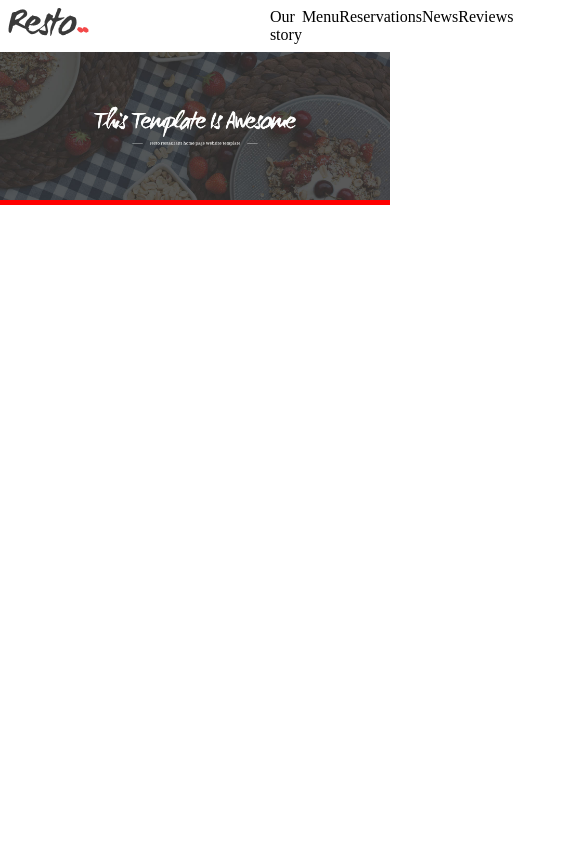
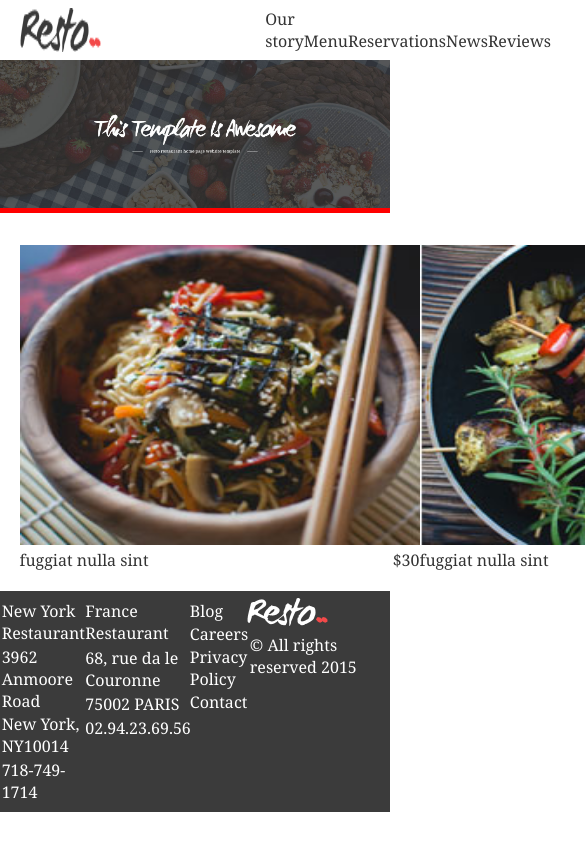
Before and after one commit to pavlicnikola/napredniKurs, a plain HTML site: page Domaci-1/restoran.html in a window 390 px wide. Shown: the top 844 px of the page, 585 px wide, since content can reach past the window. Drawn offline with Linux system fonts and the light colour scheme.

Commit message:
gotov sajt, ostalo jos responsive

```diff
--- a/Domaci-1/restoran.css
+++ b/Domaci-1/restoran.css
@@ -4,28 +4,84 @@
     box-sizing: border-box;
 }
 
+body {
+    font-family: Georgia, 'Times New Roman', Times, serif;
+    color: #333;
+}
+
 header {
+    display: flex;
+    justify-content: space-between;
+    width: 90%;
+    margin: auto;
+    padding-top: 2%;
+}
+
+nav {
+    display: flex;
+    justify-content: space-around;
+    align-items: flex-end;
+    width: 30%;
+}
+
+header a {
+    color: #333;
+    text-decoration: none;
+}
+
+#banner {
+    margin: 2% 0;
+}
+
+.banner {
+    border-bottom: 5px solid red;
+    width: 100%;
+}
+
+main {
+    display: flex;
+    justify-content: space-between;
+    width: 90%;
+    margin: auto;
+    padding: 5% 0;
+}
+
+main img {
+    height: 300px;
+    width: 400px;
+}
+
+main section {
     display: flex;
     flex-direction: column;
 }
 
-#header {
+.paragraf {
     display: flex;
     justify-content: space-between;
-    margin: 2%;
+    margin-top: 1%;
 }
 
-#links {
+footer {
+    background-color: #3b3b3b;
+    color: white;
     display: flex;
-    justify-content: space-around;
-    width: 30%;
+    justify-content: space-evenly;
+    padding: 2% 0;
 }
 
-header a {
-    color: black;
-    text-decoration: none;
+footer p {
+    margin: 2%;
+    width: 100%;
 }
 
-#banner {
-    border-bottom: 5px solid red;
+footer section {
+    display: flex;
+    width: 70%;
+    justify-content: space-evenly;
 }
+
+#sekcija {
+    display: flex;
+    flex-direction: column;
+}
--- a/Domaci-1/restoran.html
+++ b/Domaci-1/restoran.html
@@ -9,22 +9,88 @@
 </head>
 <body>
     <header>
-        <div id="header">
-            <div>
-                <img src="./slike/pic_2.png" alt="resto">
-            </div>
+            <img src="./slike/pic_2.png" alt="resto">
 
-            <div id="links">
+            <nav>
                 <a href="#">Our story</a>
                 <a href="#">Menu</a>
                 <a href="#">Reservations</a>
                 <a href="#">News</a>
                 <a href="#">Reviews</a>
-            </div>
-        </div>
-
-        <img id="banner" src="./slike/banner.jpg" alt="banner">
+            </nav>
     </header>
 
+    <div id="banner">
+        <img class="banner" src="./slike/banner.jpg" alt="banner">
+    </div>
+
+    <main>
+        <section>
+            <img src="./slike/pic_1.jpg" alt="slika1">
+
+            <div class="paragraf">
+                <p>fuggiat nulla sint</p>
+                <p>$30</p>
+            </div>
+        </section>
+
+        <section>
+            <img src="./slike/pic_3.jpg" alt="slika2">
+
+            <div class="paragraf">
+                <p>fuggiat nulla sint</p>
+                <p>$30</p>
+            </div>
+        </section>
+
+        <section>
+            <img src="./slike/pic_6.jpg" alt="slika3">
+
+            <div class="paragraf">
+                <p>fuggiat nulla sint</p>
+                <p>$30</p>
+            </div>
+        </section>
+
+        <section>
+            <img src="./slike/pic_5.jpg" alt="slika4">
+
+            <div class="paragraf">
+                <p>fuggiat nulla sint</p>
+                <p>$30</p>
+            </div>
+        </section>
+    </main>
+
+    <footer>
+        <section>
+            <div class="sekcija">
+                <p>New York Restaurant</p>
+                <p>3962 Anmoore Road</p>
+                <p>New York, NY10014</p>
+                <p>718-749-1714</p>
+            </div>
+
+            <div class="sekcija">
+                <p>France Restaurant</p>
+                <p>68, rue da le Couronne</p>
+                <p>75002 PARIS</p>
+                <p>02.94.23.69.56</p>
+            </div>
+
+            <div class="sekcija">
+                <p>Blog</p>
+                <p>Careers</p>
+                <p>Privacy Policy</p>
+                <p>Contact</p>
+            </div>
+        </section>
+
+        <div>
+            <img src="./slike/pic_4.png" alt="resto">
+
+            <p>&copy; All rights reserved 2015</p>
+        </div>
+    </footer>
 </body>
 </html>
```
